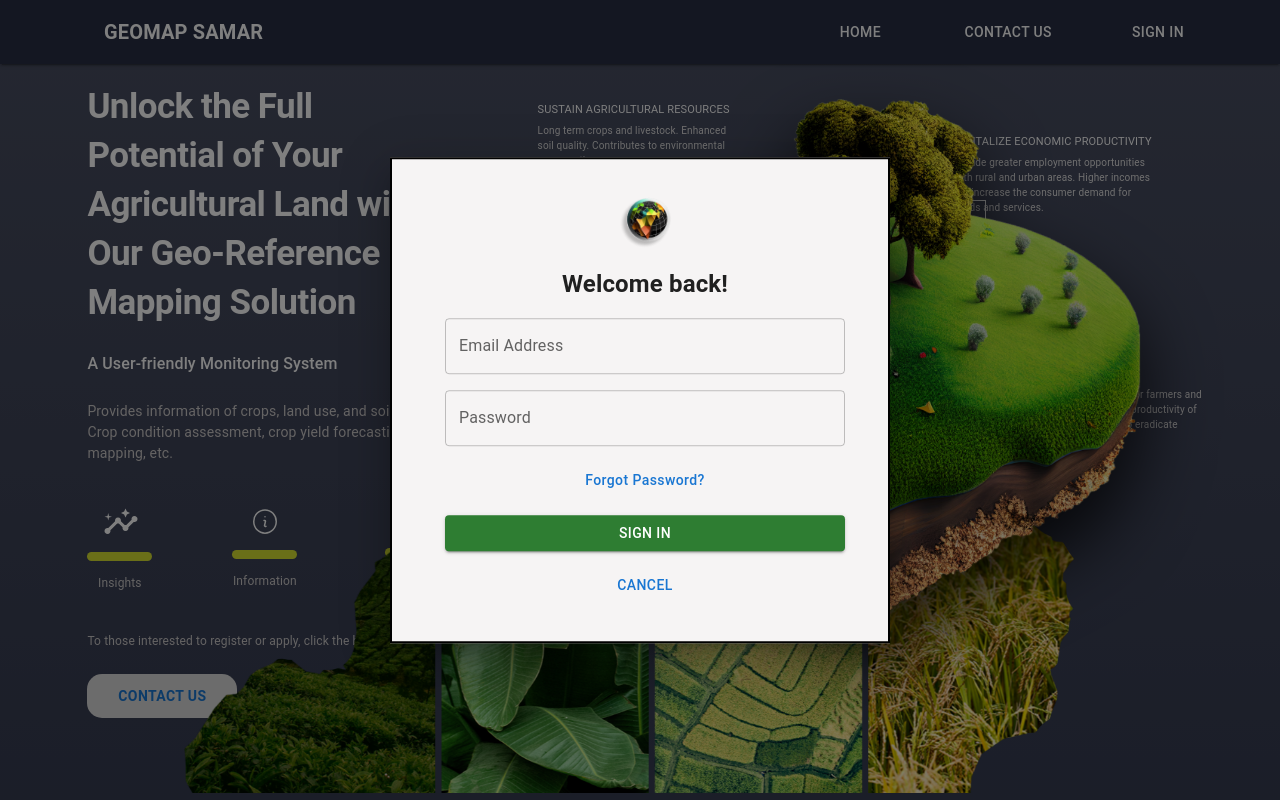
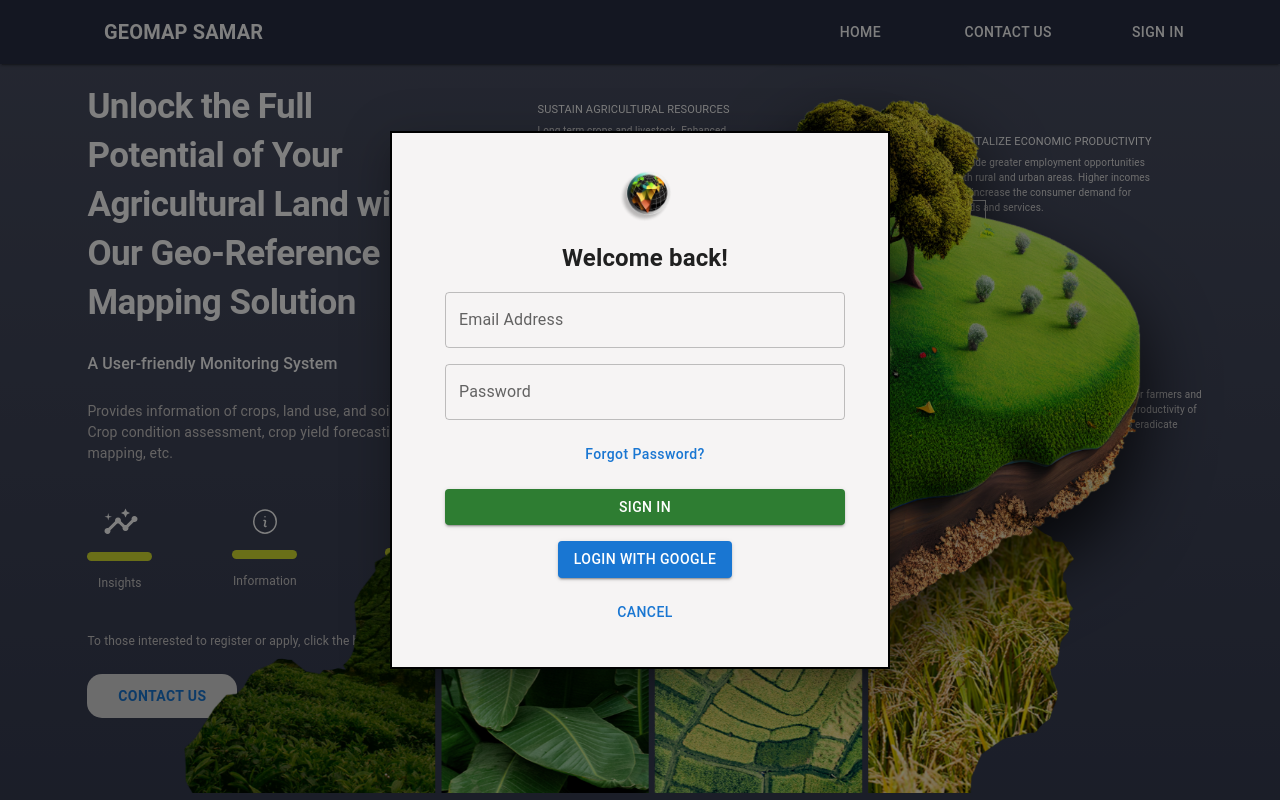
Before and after one commit to notsoprogrammer/map_client, a React (Vite) app in the folder geomap/: page / in a window 1280 px wide. Both pictures are taken after a click on the button "SIGN IN". Shown: the top 800 px of the page. Built offline with nearby package versions, Linux system fonts and the light colour scheme.

Commit message:
"Added Google login functionality to LoginModal component"

```diff
--- a/geomap/src/components/LoginModal.jsx
+++ b/geomap/src/components/LoginModal.jsx
@@ -36,6 +36,11 @@ const LoginModal = ({ open, handleClose }) => {
   const handleForgotPasswordClose = () => {
     setForgotPasswordOpen(false);
   };
+
+  const handleGoogleLogin = () => {
+    window.location.href = `${process.env.REACT_APP_API_URL}/api/auth/google`; // This URL should start the OAuth process on the backend
+};
+
 
   const handleKeyPress = (e) => {
     if (e.key === 'Enter') {
@@ -108,6 +113,10 @@ const LoginModal = ({ open, handleClose }) => {
               <Button sx={{ width: '100%' }} type='submit' onClick={submitHandler} variant="contained" color='success' disabled={isLoading}>
                 {isLoading ? <CircularProgress size={24} /> : 'Sign In'}
               </Button>
+
+              <Button onClick={handleGoogleLogin} variant="contained" color="primary">
+                Login with Google
+            </Button>
               <Button sx={{ width: '100%' }} onClick={handleClose} variant="text">cancel</Button>
             </Stack>
           </Box>
```
